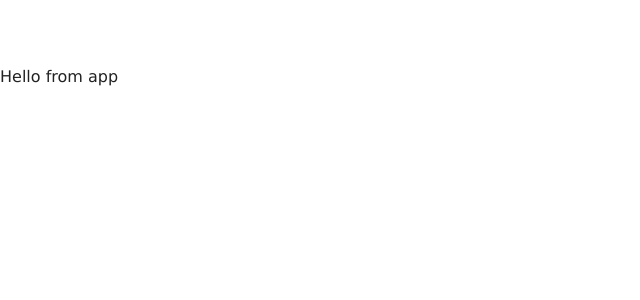
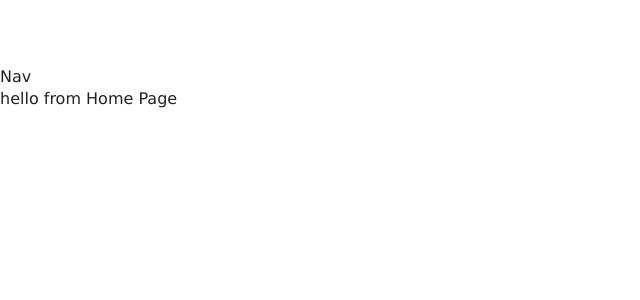
Before and after one commit to TrieuBui1006/hotel-reservation, a React (Create React App) app: page / in a window 1280 px wide. Shown: the top 300 px of the page, without its empty margins (0-640 px from the left). Built offline with nearby package versions, Linux system fonts and the light colour scheme.

Commit message:
add router

```diff
--- a/src/App.js
+++ b/src/App.js
@@ -1,12 +1,27 @@
 import React from 'react'
+import { Route, Switch } from 'react-router-dom'
 
+//Styles
 import './App.css'
 
 //Pages
 import { Home, Rooms, SingleRoom, Error } from './pages'
 
+//Components
+import Navbar from './components/Navbar'
+
 function App() {
-  return <> Hello from app </>
+  return (
+    <>
+      <Navbar />
+      <Switch>
+        <Route path="/" exact component={Home} />
+        <Route path="/rooms/" exact component={Rooms} />
+        <Route path="/rooms/:slug" exact component={SingleRoom} />
+        <Route component={Error} />
+      </Switch>
+    </>
+  )
 }
 
 export default App
--- /dev/null
+++ b/src/components/Navbar.js
@@ -0,0 +1,7 @@
+import React from 'react'
+
+const Navbar = () => {
+  return <div>Nav</div>
+}
+
+export default Navbar
```
Also changed, not shown: 1 other file (tests, documents, lock files or other folders).
